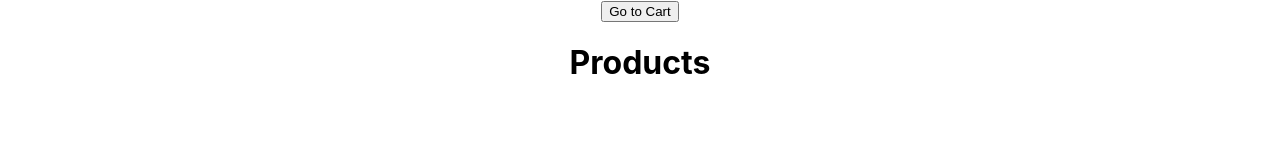
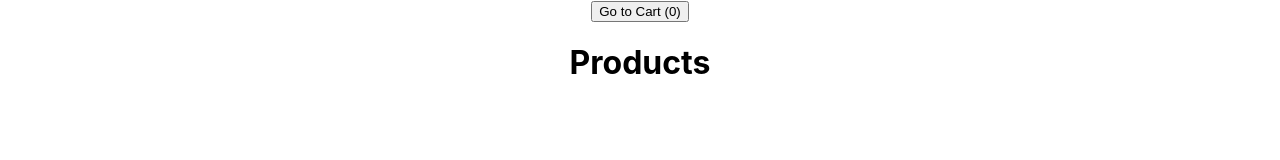
Before and after one commit to Tharindu961/React-Shopping_Cart, a React (Create React App) app: page / in a window 1280 px wide. Shown: the top 160 px of the page. Built offline with nearby package versions, Linux system fonts and the light colour scheme.

Commit message:
Added cart length

```diff
--- a/src/App.js
+++ b/src/App.js
@@ -26,7 +26,7 @@ function App() {
   return (
     <div className="App">
       <header>
-        <button>Go to Cart</button>
+        <button>Go to Cart ({cart.length})</button>
       </header>
       <h1>Products</h1>
       <div className="products">
```
